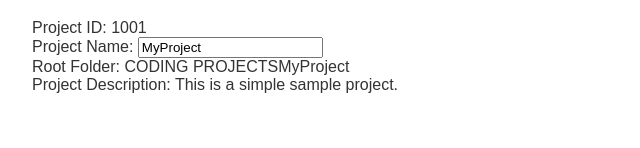
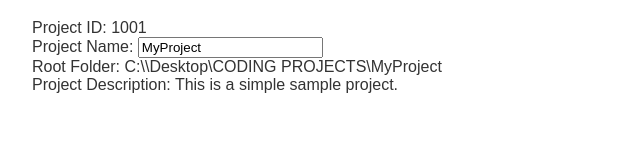
Before and after one commit to lifeModder19135/angular-front-end01, an Angular app: page / in a window 1280 px wide. Shown: the part 133-281 px from the top of the page, without its empty margins (0-640 px from the left). Built offline with nearby package versions, Linux system fonts and the light colour scheme.

Commit message:
08132020 -- app.component.ts -- Changed <label> element in the template to include the entire qualifier for the project's root folder;

```diff
--- a/src/app/app.component.ts
+++ b/src/app/app.component.ts
@@ -36,7 +36,7 @@ const PROJECTS: Project[] = [
               <label>Project Name: </label>
               <input [(ngModel)] = "project.name" placeholder="name">
             </div>
-            <div><label>Root Folder: </label>{{project.root}}</div>
+            <div><label>Root Folder: C:\\\\Desktop</label>{{project.root}}</div>
             <div><label>Project Description: </label>{{project.desc}}</div>
             `
 })
@@ -45,7 +45,8 @@ export class AppComponent {
   project: Project = {
     id: 1001,
     name: 'MyProject',
-    root: '\CODING PROJECTS\MyProject',
+    root: '\\CODING PROJECTS\\MyProject',
     desc: 'This is a simple sample project.'
   };
+  Projects = PROJECTS;
 }
```
